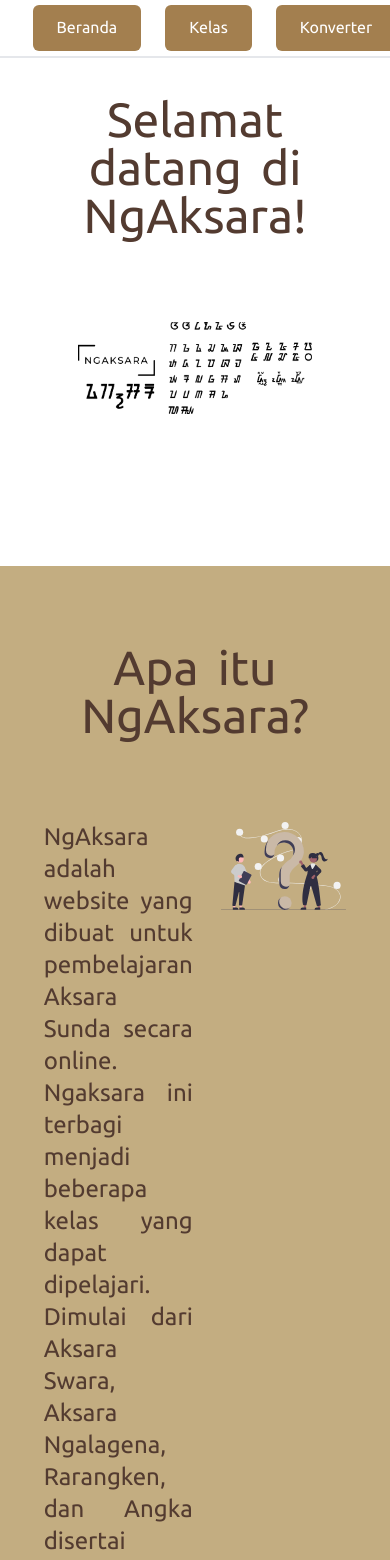
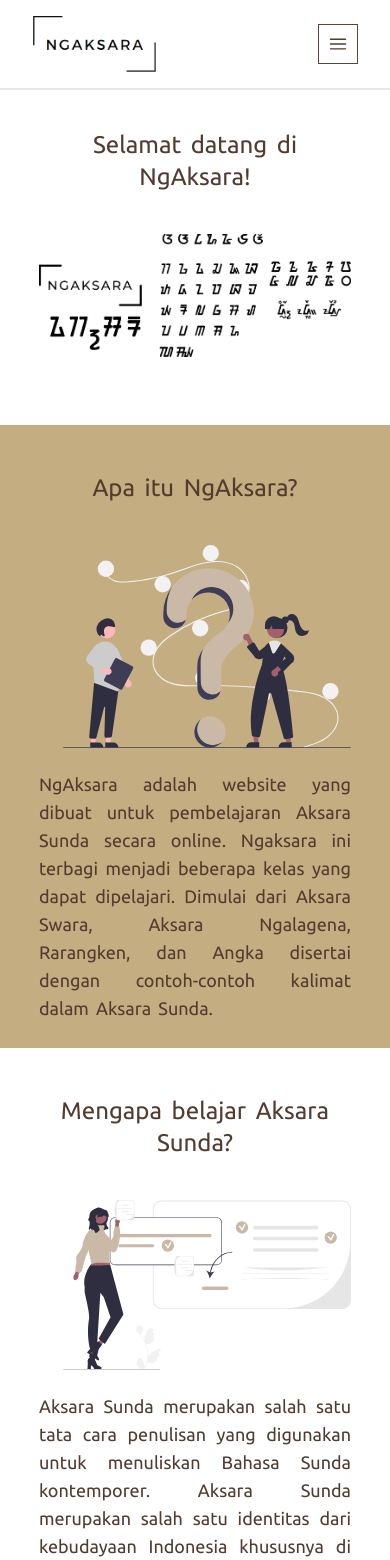
Before and after one commit to gidachmad/NgAksara, a React (Vite) app: page / in a window 390 px wide. Shown: the top 1560 px of the page. Built offline with nearby package versions, Linux system fonts and the light colour scheme; what react-hotkeys would draw is missing.

Commit message:
responsive: dashboard for 360px-420px

```diff
--- a/src/components/DashboardText.jsx
+++ b/src/components/DashboardText.jsx
@@ -4,19 +4,23 @@ import React from 'react'
 export default function DashboardText({ title, text, img, option }) {
   return (
     <section
-      className={`${option.bgColor ? 'bg-coffee-300 ' : ''} section space-y-8`}>
+      className={`${
+        option.bgColor ? 'bg-coffee-300 ' : ''
+      } py-2 section space-y-8`}>
       <div className='w-4/5 mx-auto'>
-        <header className='my-20'>
-          <h2 className='text-center text-5xl'>{title}</h2>
+        <header className='my-10 lg:my-20'>
+          <h2 className='text-center text-2xl md:text-3xl lg:text-4xl'>
+            {title}
+          </h2>
         </header>
-        <article className='my-4 mt-10 flex justify-evenly space-x-6'>
+        <article className='my-4 mt-10 flex flex-col lg:flex-row justify-evenly space-x-6'>
           <p
-            className={`basis-2/5 text-justify text-2xl ${
-              option.inverse ? 'order-2' : ''
+            className={`basis-2/5 text-justify text-lg md:text-2xl ${
+              option.inverse ? 'order-2' : 'order-2 lg:order-1'
             }`}>
             {text}
           </p>
-          <div className='basis-2/5'>
+          <div className='basis-2/5 pb-6 md:pb-0'>
             <img src={getImage(img)} alt={img} />
           </div>
         </article>
--- a/src/components/Fitur.jsx
+++ b/src/components/Fitur.jsx
@@ -4,13 +4,13 @@ import { getImage } from '@/utils/utils'
 
 export default function Fitur({ img, title, text, path }) {
   return (
-    <article className='bg-white flex p-10 w-2/3 mx-auto rounded-lg shadow-lg justify-evenly'>
-      <div className='basis-1/6 aspect-square'>
+    <article className='bg-white flex flex-col lg:flex-row p-6 lg:p-10 w-3/4 lg:w-2/3 mx-auto rounded-lg shadow-lg justify-evenly'>
+      <div className='basis-1/6 aspect-square p-6 lg:pb-0'>
         <img src={getImage(img)} alt={img} className=' h-full' />
       </div>
       <div className='basis-4/6 flex flex-col '>
-        <h3 className='text-2xl mb-4'>{title}</h3>
-        <p className='text-xl mb-6'>{text}</p>
+        <h3 className='text-xl lg:text-2xl mb-4'>{title}</h3>
+        <p className='text-lg lg:text-xl mb-6'>{text}</p>
         <Link to={`/${path}`} className='button hover-transition mt-auto'>
           Lihat {title}
         </Link>
--- a/src/components/Footer.jsx
+++ b/src/components/Footer.jsx
@@ -3,8 +3,10 @@ import React from 'react'
 export default function Footer() {
   return (
     <footer className='bg-coffee-900 text-white pb-4 text-center mt-auto'>
-      <header className='text-2xl py-4 border-b w-1/3 mx-auto'>NgAksara</header>
-      <p className='mt-2 text-lg w-1/3 mx-auto flex justify-between'>
+      <header className='text-lg lg:text-2xl py-4 border-b w-2/3 lg:w-1/3 mx-auto'>
+        NgAksara
+      </header>
+      <p className='mt-2 text-sm lg:text-lg w-2/3 lg:w-1/3 mx-auto flex justify-between'>
         <span>&copy; Pigacu Creation - 2022</span>
         <span>&copy; Regid - {new Date().getFullYear()}</span>
       </p>
--- a/src/components/Navbar.jsx
+++ b/src/components/Navbar.jsx
@@ -1,19 +1,21 @@
 import React, { useState } from 'react'
-import { MoonIcon, SunIcon } from '@heroicons/react/24/solid'
+import { Bars3Icon, MoonIcon, SunIcon } from '@heroicons/react/24/solid'
 import { Link } from 'react-router-dom'
 import ngaksaraLogo from '@/assets/ngaksara-logo.png'
 import { route } from '@/routes/Routes'
 
 export default function Navbar({ changeTheme, lightTheme }) {
+  const [isOpened, setIsOpened] = useState(false)
+
   return (
     <header
       id='navbar'
       className='border-b-2 sticky top-0 bg-white dark:bg-gray-900 duration-300'>
       <div className='flex w-5/6 py-4 mx-auto items-center'>
-        <Link to='/'>
-          <img src={ngaksaraLogo} alt='' className='max-h-14' />
+        <Link to='/' className=''>
+          <img src={ngaksaraLogo} alt='Logo NgAksara' className='max-h-14' />
         </Link>
-        <nav className='ml-auto'>
+        <nav className='ml-auto hidden lg:block'>
           <ul className='flex space-x-6'>
             {route.map((item) => (
               <li key={item.name} className='basis-1'>
@@ -24,23 +26,29 @@ export default function Navbar({ changeTheme, lightTheme }) {
             ))}
           </ul>
         </nav>
-        {/* <MoonIcon className='w-6 h-6' /> */}
-        {/* <button
-          className='ml-6 group relative border-2 hover:border-coffee-900 border-coffee-300 rounded-full p-1 hover-transition
-          '
-          onClick={() => changeTheme()}>
-          {lightTheme ? (
-            <MoonIcon className='w-6 h-6 fill-coffee-900 group-hover:fill-coffee-900 dark:fill-coffee-300 hover-transition ' />
-          ) : (
-            <SunIcon className='w-6 h-6 fill-coffee-900 group-hover:fill-coffee-900 dark:fill-coffee-300 hover-transition ' />
-          )}
-          <span
-            className='absolute pointer-events-none hidden group-hover:flex min-w-max left-1/2 -translate-x-1/2 -bottom-10
-            px-2 py-1 bg-coffee-700 rounded-lg text-center text-white text-sm  '>
-            Berubah ke mode {lightTheme ? 'gelap' : 'terang'}
-          </span>
-        </button> */}
+        <Bars3Icon
+          onClick={() => setIsOpened(!isOpened)}
+          className='w-10 h-10 ml-auto border border-coffee-800 p-2 block lg:hidden hover:cursor-pointer'
+        />
       </div>
+
+      {/* mobile nav */}
+      <nav className='block lg:hidden relative w-full'>
+        {isOpened && (
+          <ul className='flex flex-col absolute bg-white w-full divide-y divide-coffee-800 border border-coffee-800 shadow-lg'>
+            {route.map((item) => (
+              <Link
+                onClick={() => setIsOpened(!isOpened)}
+                to={`${item.path}`}
+                className='capitalize hover-transition'>
+                <li key={item.name} className='basis-1 py-4 text-center'>
+                  {item.name}
+                </li>
+              </Link>
+            ))}
+          </ul>
+        )}
+      </nav>
     </header>
   )
 }
--- a/src/index.css
+++ b/src/index.css
@@ -19,7 +19,7 @@ html {
 }
 
 .button {
-  @apply min-w-[8rem] w-2/5
+  @apply lg:min-w-[8rem] lg:w-2/5 w-full
   bg-coffee-500 py-3 px-6 rounded-md
   text-white text-center capitalize
   hover:bg-coffee-600 hover:shadow-md;
@@ -30,7 +30,7 @@ html {
 }
 
 .section {
-  @apply flex flex-col justify-center min-h-screen;
+  @apply flex flex-col justify-center lg:min-h-screen;
 }
 
 .header-style {
--- a/src/layouts/Dashboard.jsx
+++ b/src/layouts/Dashboard.jsx
@@ -7,11 +7,11 @@ import Fitur from '@/components/Fitur'
 export default function Dashboard() {
   return (
     <>
-      <header className='w-3/5 mx-auto py-2 pb-28'>
-        <h1 className='text-center text-5xl mb-20'>
+      <header className='w-4/5 lg:w-3/5 mx-auto py-2 pb-12 lg:pb-20'>
+        <h1 className='text-center text-2xl md:text-3xl lg:text-4xl mb-10 lg:mb-20'>
           Selamat datang di NgAksara!
         </h1>
-        <img src={ngaksaraBanner} alt='' className='mb-10' />
+        <img src={ngaksaraBanner} alt='' className='mb-5 lg:mb-10' />
       </header>
 
       {dashboardText.map((item) => (
@@ -24,9 +24,11 @@ export default function Dashboard() {
         />
       ))}
 
-      <section className='bg-coffee-300 section space-y-8 py-12'>
+      <section className='bg-coffee-300 lg:section space-y-8 py-12'>
         <header className='my-4'>
-          <h2 className='text-center text-5xl'>Fitur</h2>
+          <h2 className='text-center text-2xl md:text-3xl lg:text-4xl'>
+            Fitur
+          </h2>
         </header>
         {fiturText.map((item) => (
           <Fitur
```
